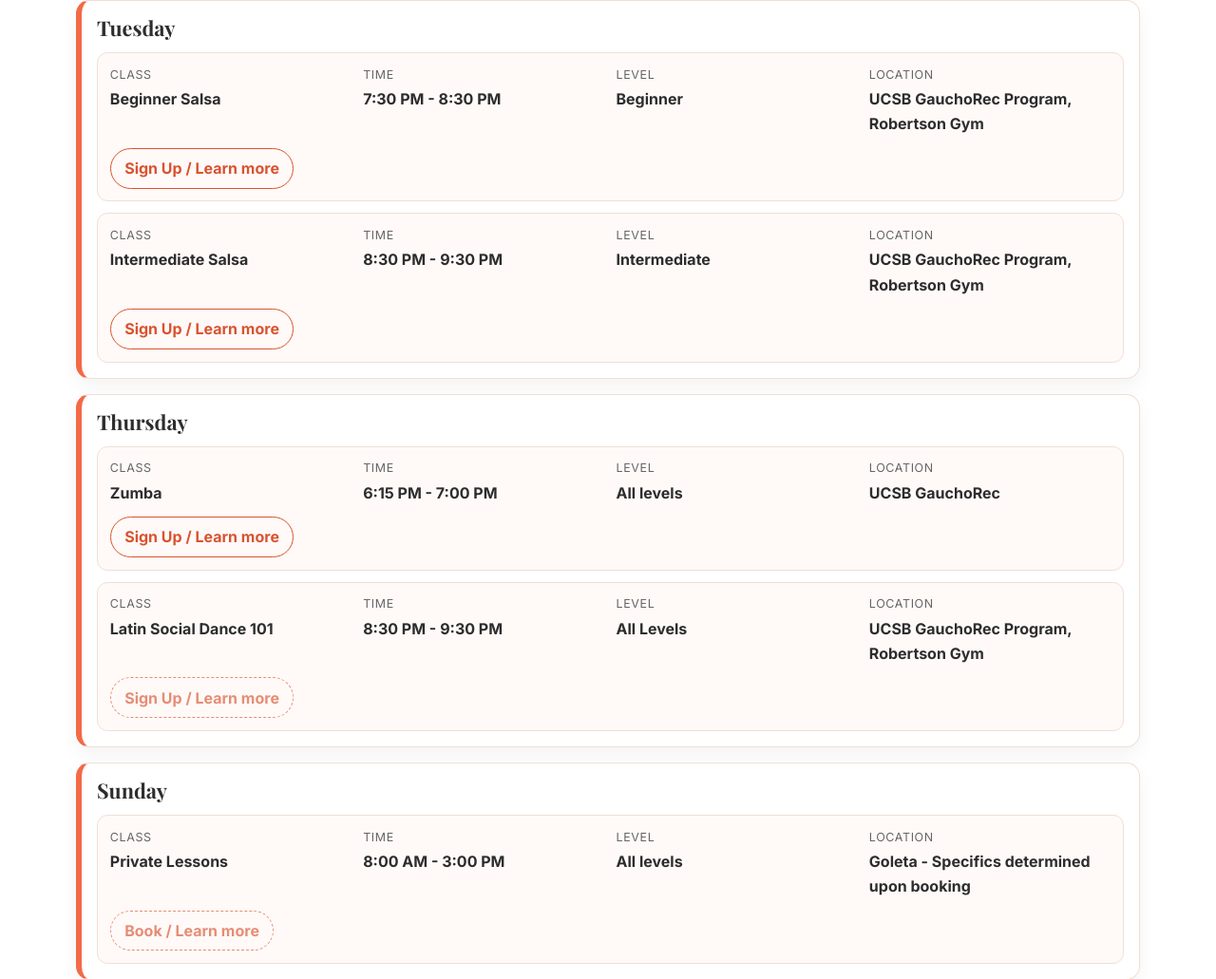
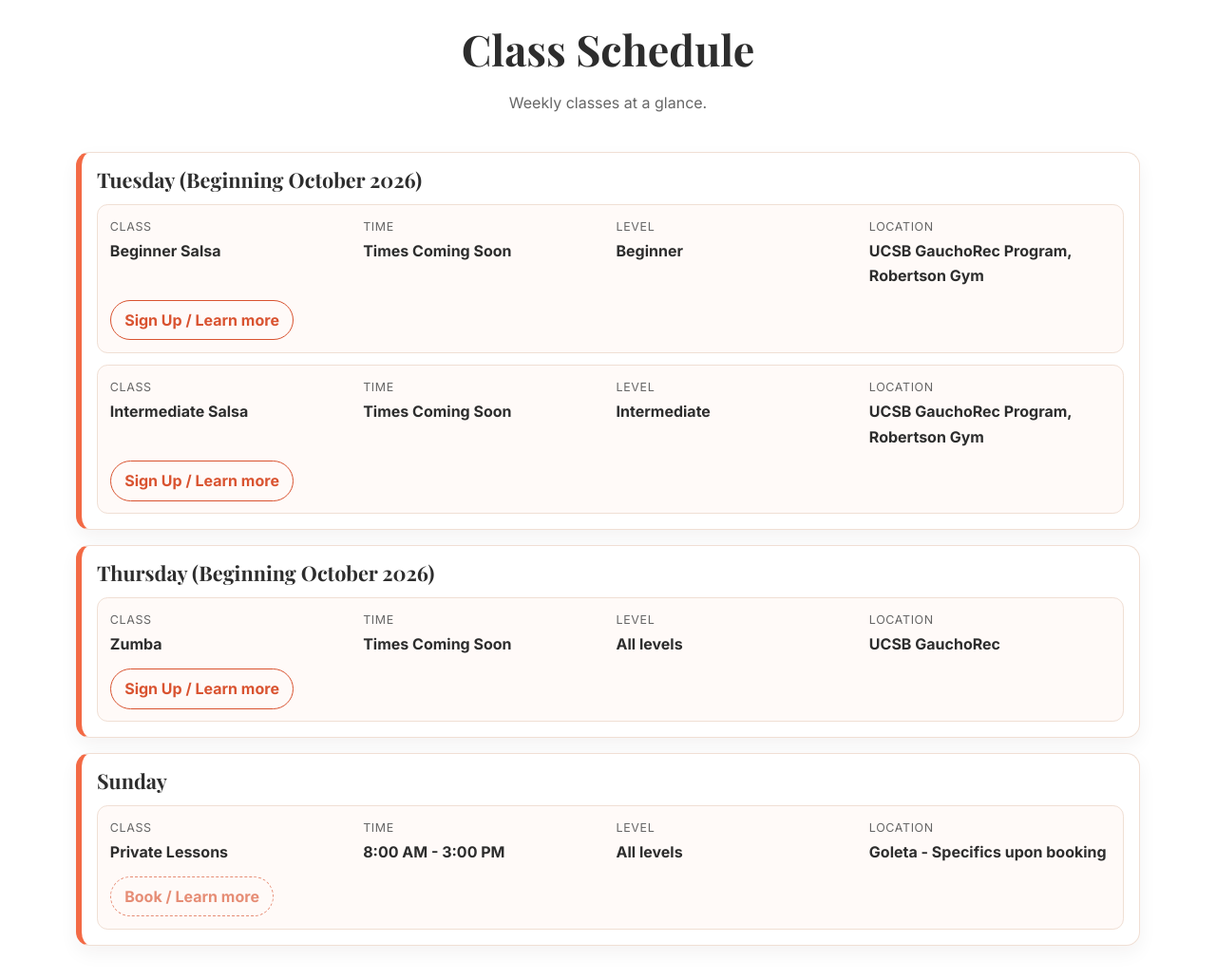
Before and after one commit to ella-schultz/justbaila, a plain HTML site: page index.html in a window 1280 px wide. Shown: the part 2342-3373 px from the top of the page at 95% size. Drawn offline with nearby package versions, Linux system fonts and the light colour scheme.

Commit message:
Update index.html

```diff
--- a/index.html
+++ b/index.html
@@ -84,6 +84,10 @@
             <h3>Social Dance Coaching</h3>
             <p>Improve musicality and practical floor skills to dance naturally in social settings.</p>
           </article>
+			<article class="service-card">
+            <h3>Event Choreography</h3>
+            <p>Custom choreography for quinceñeras, weddings, and special events.</p>
+          </article>
         </div>
       </div>
     </section>
@@ -96,13 +100,13 @@
         <div class="schedule-list">
           <!-- Copy/paste one .schedule-day-card block to add a new day -->
           <article class="schedule-day-card">
-            <h3 class="schedule-day-title">Tuesday</h3>
+            <h3 class="schedule-day-title">Tuesday (Beginning October 2026) </h3>
             <div class="schedule-classes">
               <!-- Copy/paste one .schedule-class-row block to add another class to this day -->
               <article class="schedule-class-row">
                 <div class="schedule-class-meta">
 				  <p><span class="schedule-label">Class</span><span class="schedule-value">Beginner Salsa</span></p>
-                  <p><span class="schedule-label">Time</span><span class="schedule-value">7:30 PM - 8:30 PM</span></p>
+                  <p><span class="schedule-label">Time</span><span class="schedule-value">Times Coming Soon</span></p>
                   <p><span class="schedule-label">Level</span><span class="schedule-value">Beginner</span></p>
                   <p><span class="schedule-label">Location</span><span class="schedule-value">UCSB GauchoRec Program, Robertson Gym</span></p>
                 </div>
@@ -112,7 +116,7 @@
               <article class="schedule-class-row">
                 <div class="schedule-class-meta">
                   <p><span class="schedule-label">Class</span><span class="schedule-value">Intermediate Salsa</span></p>
-				  <p><span class="schedule-label">Time</span><span class="schedule-value">8:30 PM - 9:30 PM</span></p>
+				  <p><span class="schedule-label">Time</span><span class="schedule-value">Times Coming Soon</span></p>
                   <p><span class="schedule-label">Level</span><span class="schedule-value">Intermediate</span></p>
                   <p><span class="schedule-label">Location</span><span class="schedule-value">UCSB GauchoRec Program, Robertson Gym</span></p>
                 </div>
@@ -121,25 +125,16 @@
             </div>
           </article>
   	  <article class="schedule-day-card">
-            <h3 class="schedule-day-title">Thursday</h3>
+            <h3 class="schedule-day-title">Thursday (Beginning October 2026) </h3>
             <div class="schedule-classes">
               <article class="schedule-class-row">
                 <div class="schedule-class-meta">
                   <p><span class="schedule-label">Class</span><span class="schedule-value">Zumba</span></p>
-				  <p><span class="schedule-label">Time</span><span class="schedule-value">6:15 PM - 7:00 PM</span></p>
+				  <p><span class="schedule-label">Time</span><span class="schedule-value">Times Coming Soon</span></p>
                   <p><span class="schedule-label">Level</span><span class="schedule-value">All levels</span></p>
                   <p><span class="schedule-label">Location</span><span class="schedule-value">UCSB GauchoRec</span></p>
                 </div>
                 <a href="https://register.recreation.ucsb.edu/Program/GetProgramDetails?courseId=4c06ba8b-07c9-4774-883d-af2070296d2e" class="schedule-link" aria="true">Sign Up / Learn more</a>
-              </article>
- 	      <article class="schedule-class-row">
-                <div class="schedule-class-meta">
-                  <p><span class="schedule-label">Class</span><span class="schedule-value">Latin Social Dance 101</span></p>
-				  <p><span class="schedule-label">Time</span><span class="schedule-value">8:30 PM - 9:30 PM</span></p>
-                  <p><span class="schedule-label">Level</span><span class="schedule-value">All Levels</span></p>
-                  <p><span class="schedule-label">Location</span><span class="schedule-value">UCSB GauchoRec Program, Robertson Gym</span></p>
-                </div>
-                <a href="#" class="schedule-link" aria-disabled="true">Sign Up / Learn more</a>
               </article>
             </div>
           </article>
@@ -151,7 +146,7 @@
                   <p><span class="schedule-label">Class</span><span class="schedule-value">Private Lessons</span></p>
 				  <p><span class="schedule-label">Time</span><span class="schedule-value">8:00 AM - 3:00 PM</span></p>
                   <p><span class="schedule-label">Level</span><span class="schedule-value">All levels</span></p>
-                  <p><span class="schedule-label">Location</span><span class="schedule-value">Goleta - Specifics determined upon booking</span></p>
+                  <p><span class="schedule-label">Location</span><span class="schedule-value">Goleta - Specifics upon booking</span></p>
                 </div>
                 <a href="#" class="schedule-link" aria-disabled="true">Book / Learn more</a>
               </article>
```
